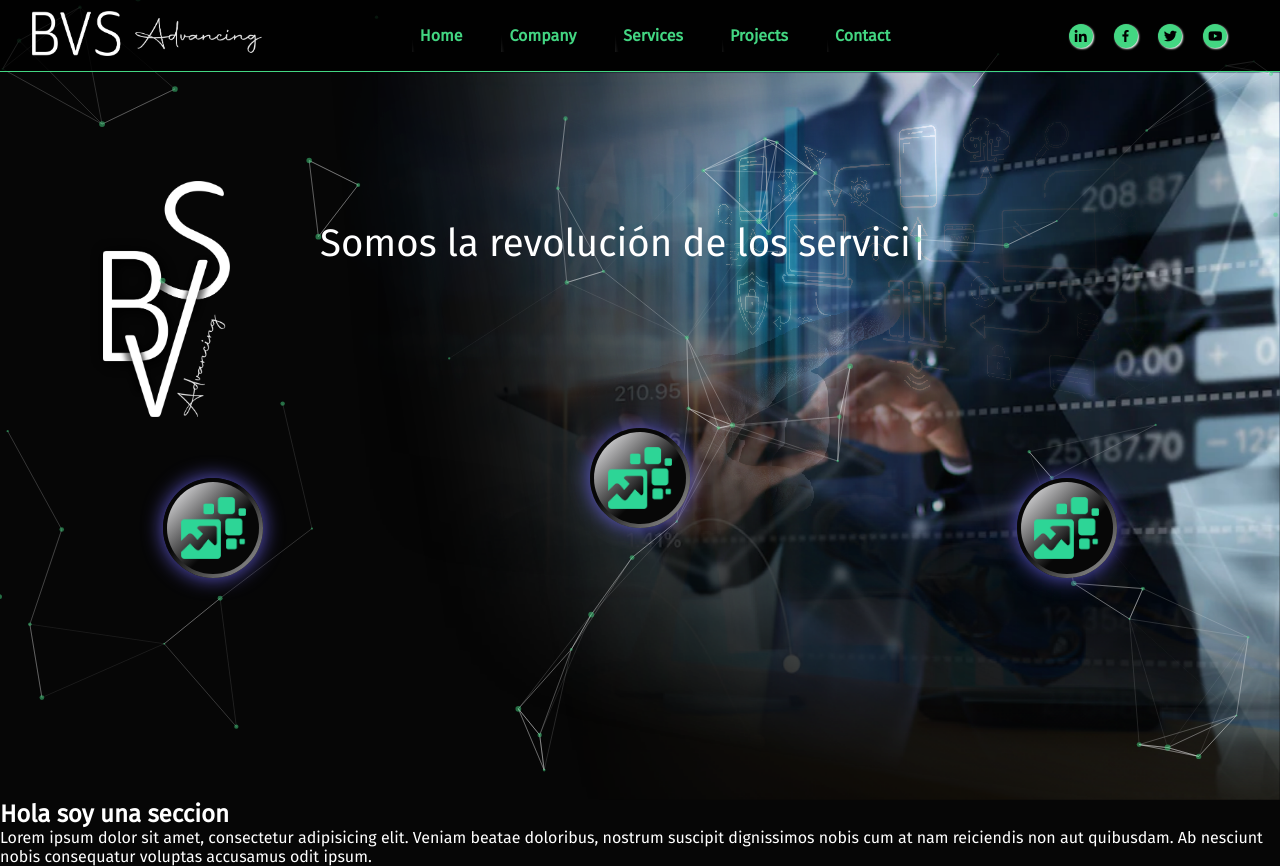
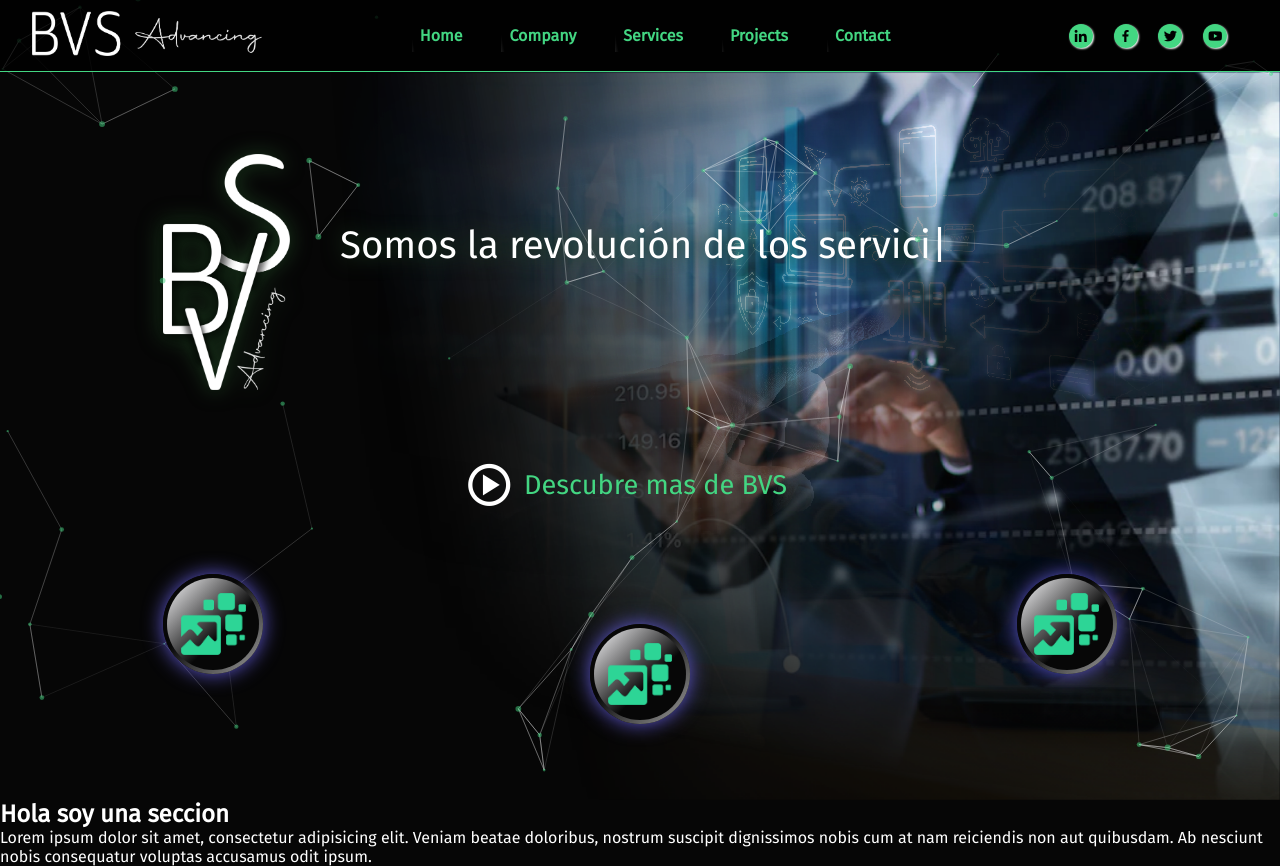
Before and after one commit to MarcoDes2616/BVS, a React (Vite) app: page / in a window 1280 px wide. Built offline with nearby package versions, Linux system fonts and the light colour scheme.

Commit message:
animaciones intro, call-play

```diff
--- a/src/components/BusinessCard/BusinessCard.jsx
+++ b/src/components/BusinessCard/BusinessCard.jsx
@@ -16,7 +16,7 @@ const Business = ({data}) => {
                     </div>
                 </div>
                 <div className='business_rectangle'>
-                    <div className='business_content'>
+                    <div className='business_info'>
                         <div className='cintillo'></div>
                         <h2>{card.title}</h2>
                         <p>
--- a/src/components/BusinessCard/businessCard.css
+++ b/src/components/BusinessCard/businessCard.css
@@ -2,12 +2,20 @@
     width: 100%;
     height: 270px;
     position: absolute;
-    bottom: -1rem;
+    bottom: 1rem;
     z-index: 20;
     display: flex;
     justify-content: space-around;
+    animation: business 1.5s linear;
 }
-
+@keyframes business {
+    0%{
+        opacity: 0;
+    }
+    100%{
+        opacity: 1;
+    }
+}
 .business{
     display: flex;
     position: relative;
@@ -102,7 +110,7 @@
 }
 
 
-.business_content {
+.business_info{
     background: linear-gradient(135deg, rgb(7, 7, 7) 50%, rgb(217, 217, 218) 100%);
     width: 192px;
     height: 142px;
@@ -122,7 +130,7 @@
     background-color: var(--primary);
 }
 
-.business_content h2 {
+.business_info h2 {
     color: var(--primary);
     font-size: 1.3rem;
     position: absolute;
--- a/src/components/Hero/Hero.jsx
+++ b/src/components/Hero/Hero.jsx
@@ -14,6 +14,7 @@ const Hero = () => {
     return (
         <div className='hero'>
             <div className="writter">
+                <img className='logo' src={logo} alt="" />
                 <Typewriter
                     options={{
                         strings: textToShow,
@@ -27,10 +28,13 @@ const Hero = () => {
                 <img className='slider one' src={slider1} alt="" />
                 <img className='slider two' src={slider2} alt="" />
                 <img className='slider three' src={slider3} alt="" />
-                <img className='logo' src={logo} alt="" />
             </div>
             <div className='business__container'>
-                <Cards data={ cardsData }/>
+                <div className='call_play'>
+                    <i className='bx bx-play-circle bx-lg' ></i>
+                    <p>Descubre mas de BVS</p>
+                </div>
+                <Cards data={cardsData} />
             </div>
         </div>
     );
--- a/src/components/Hero/hero.css
+++ b/src/components/Hero/hero.css
@@ -1,26 +1,41 @@
+:root {
+    --primary: #43D682;
+    --secondary: #5F58D6;
+    --success: #D6CC32;
+    --light: #FFFFFF;
+    --dark: #000;
+    --dark_sec: #1D4020;
+}
 .hero{
     width: 100%;
     position: relative;
-    height: 550px;
+    height: calc(100vh - 4.5rem);
     color: var(--light);
+    display: flex;
+    flex-direction: column;
+    align-items: center;
 }
 
 .writter {
     position: absolute;
     display: flex;
+    flex-direction: column;
     justify-content: center;
-    align-items: center;
+    align-items: flex-end;
     flex-wrap: wrap;
     font-size: 240%;
     color: #fff;
     width: 100%;
-    height: 90%;
+    max-width: 1000px;
+    height: 50vh;
     z-index: 20;
+    filter: drop-shadow(0 0 10px var(--dark_sec));
 }
 
 .Typewriter{
-    width: 50%;
-    height: 200px;
+    width: 90%;
+    max-width: 800px;
+    height: 100px;
 }
 
 .img_container {
@@ -50,10 +65,20 @@
 }
 
 .logo {
-    position: relative;
+    position: absolute;
     width: 150px;
-    left: 80px;
-    top: 15%;
+    left: 0;
+    animation: logo 1.5s 1 ease-out;
+}
+@keyframes logo {
+    0%{
+        transform: scale(.4);
+        left: -50vw;
+    }
+    100%{
+        transform: scale(1);
+        left: 0;
+    }
 }
 .particles{
     position: relative;
@@ -77,3 +102,83 @@
         opacity: 1;
     }
 }
+.call_play{
+    display: flex;
+    width: 90%;
+    height: 70px;
+    max-width: 400px;
+    position: absolute;
+    top: -4rem;
+    left: calc(50% - 180px);
+    font-size: 1.7rem;
+    align-items: center;
+    gap: 1rem;
+    color: var(--primary);
+}
+.call_play:hover{
+    cursor: pointer;
+}
+.call_play:hover .bx-play-circle{
+    animation: none;
+}
+.call_play .bx{
+    color: var(--light);
+    animation: play 2s infinite linear;
+}
+@keyframes play {
+    0%{
+        transform: scale(1);
+        /* color: var(--light); */
+    }
+    50%{
+        transform: scale(1.1);
+        translate: 10px 0;
+        /* color: var(--primary); */
+    }
+    100%{
+        transform: scale(1);
+        /* color: var(--light); */
+    }
+}
+.call_play p{
+    animation: discover 2s infinite linear;
+}
+@keyframes discover {
+    0%{
+        transform: scale(1);
+        /* color: var(--light); */
+    }
+    50%{
+        rotate: 0deg;
+        transform: scale(1);
+        color: var(--primary);
+    }
+    53%{
+        rotate: 0.5deg;
+    }
+    56%{
+        rotate: -0.5deg;
+    }
+    59%{
+        rotate: 0.5deg;
+    }
+    62%{
+        rotate: -0.5deg;
+        transform: scale(1.05);
+        color: var(--success);
+    }
+    65%{
+        rotate: 0.5deg;
+    }
+    68%{
+        rotate: -0.5deg;
+    }
+    71%{
+        rotate: 0deg;
+        transform: scale(1);
+        color: var(--primary);
+    }
+    100%{
+        /* color: var(--light); */
+    }
+}
--- a/src/components/Particles/ParticlesEffect.jsx
+++ b/src/components/Particles/ParticlesEffect.jsx
@@ -13,6 +13,8 @@ const ParticlesEffect = () => {
     return (
         <>
             <Particles className='particles'
+    // se creó una nueva configuración de las particulas en
+    // particlesconfig que muestra una densidad menor de particulas
                 init={init} options={particlesconfig}
                 // options={{
                 //     fps_limit: 60,
```
